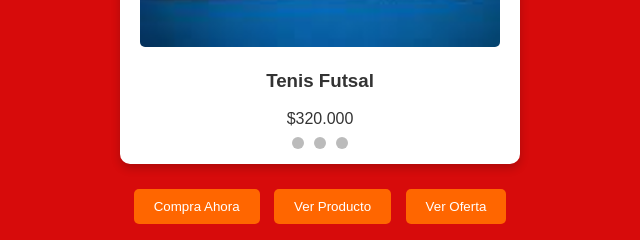
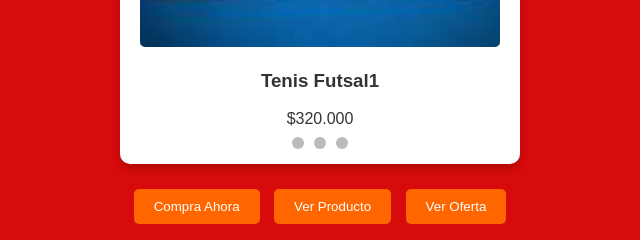
Before and after one commit to mmcd134/futsalprokp.github.io, a plain HTML site: page index2.html in a window 1280 px wide. Shown: the part 1721-1961 px from the top of the page, 320-960 px from the left. Drawn offline with Linux system fonts and the light colour scheme.

Commit message:
Update index2.html

```diff
--- a/index2.html
+++ b/index2.html
@@ -59,12 +59,12 @@
         <div class="slides">
             <div class="item">
                 <img src="images.jpg" alt="Producto 1">
-                <h3>Tenis Futsal</h3>
+                <h3>Tenis Futsal1</h3>
                 <p>$320.000</p>
             </div>
             <div class="item">
                 <img src="clarent kp.jpg" alt="Producto 2">
-                <h3>Tenis Futsal</h3>
+                <h3>Tenis Futsal2</h3>
                 <p>$200.000</p>
             </div>
             <div class="item">
```
